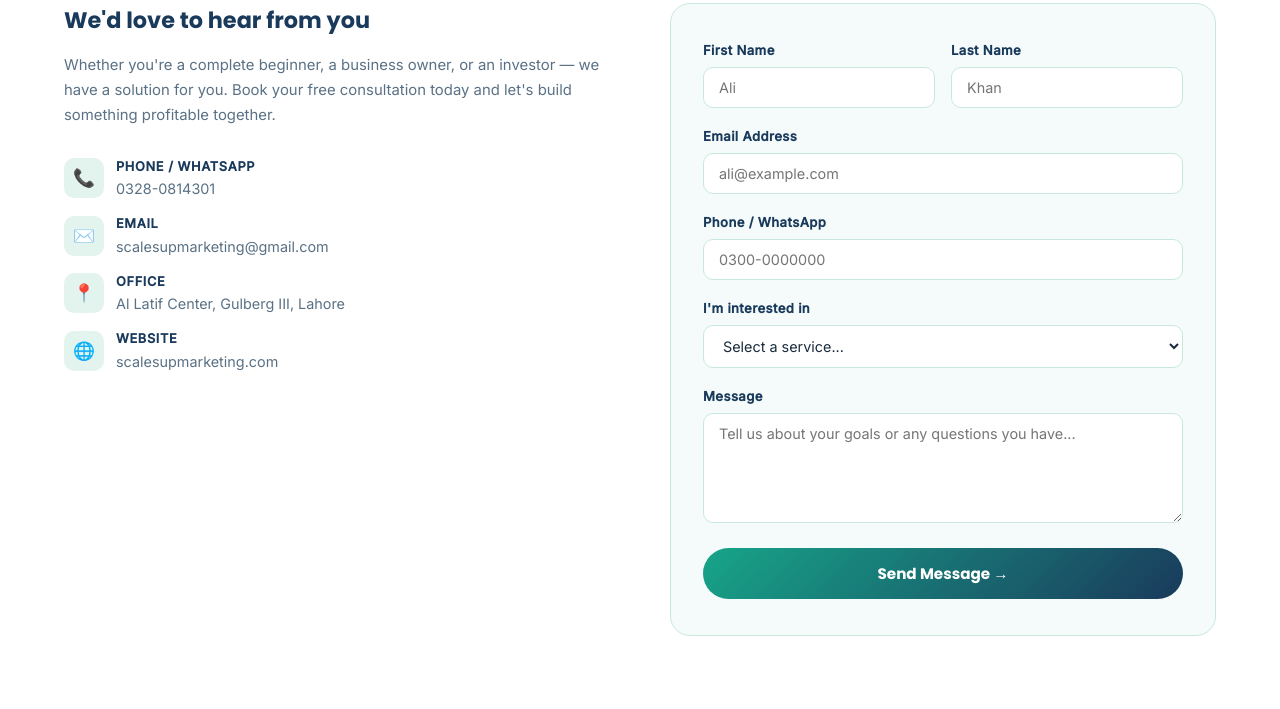
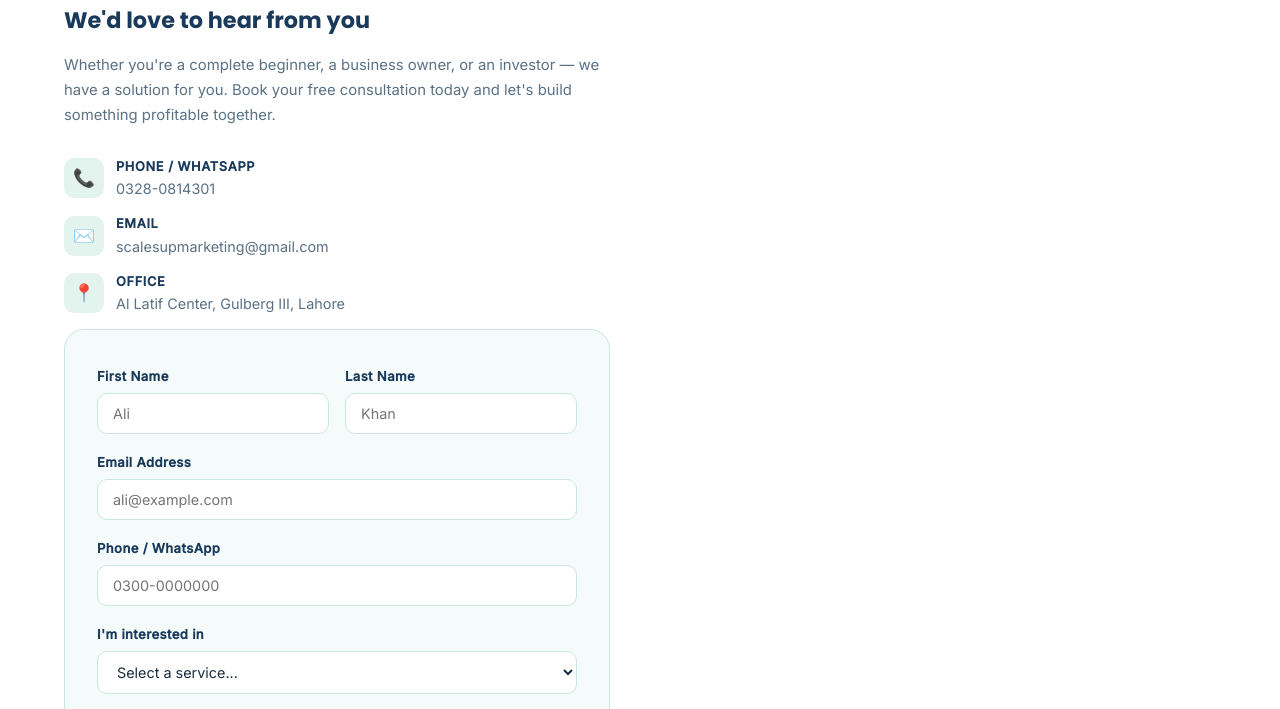
Before and after one commit to scalesupmarketing1-maker/scaleup-marketing-, a plain HTML site: page index.html in a window 1280 px wide. Shown: the part 5702-6411 px from the top of the page. Drawn offline with Linux system fonts and the light colour scheme.

Commit message:
Update index.html

```diff
--- a/index.html
+++ b/index.html
@@ -619,14 +619,6 @@ footer{background:var(--navy);padding:60px 5% 30px;color:rgba(255,255,255,.75)}
             <div class="contact-detail-val">Al Latif Center, Gulberg III, Lahore</div>
           </div>
         </div>
-        <div class="contact-detail">
-          <div class="contact-icon">🌐</div>
-          <div class="contact-detail-text">
-            <div class="contact-detail-label">Website</div>
-            <div class="contact-detail-val">scalesupmarketing.com</div>
-          </div>
-        </div>
-      </div>
       <div class="contact-form reveal">
         <div class="form-row">
           <div class="form-group">
```
